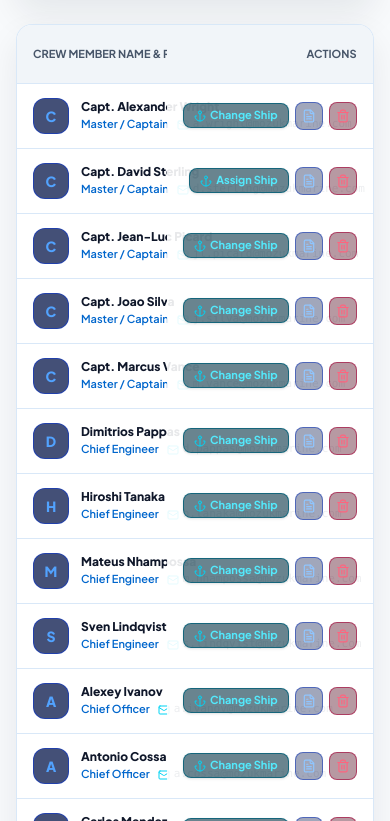
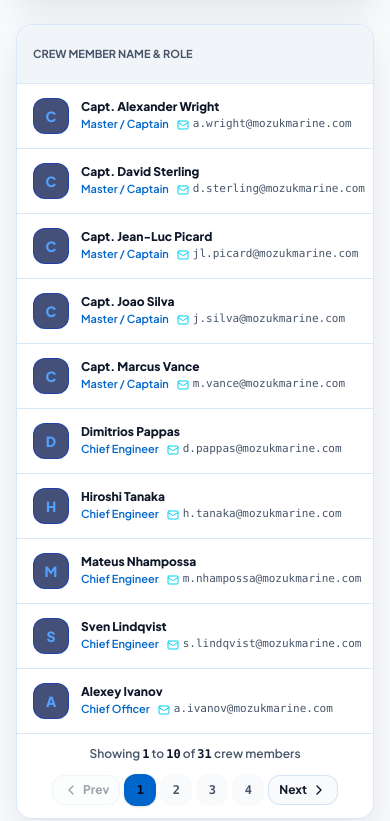
Before and after one commit to Drakhtar359/app-mozuk-marine, a React (Vite) app: page / in a window 390 px wide. Shown: the part 2723-3544 px from the top of the page. Built offline with nearby package versions, Linux system fonts and the light colour scheme.

Commit message:
Add 10 crew per page pagination, remove assign button from roster table, and fit all columns without horizontal scrolling

```diff
--- a/src/components/CompanyCrewList.tsx
+++ b/src/components/CompanyCrewList.tsx
@@ -28,6 +28,8 @@ import {
   BookOpen,
   Briefcase,
   History,
+  ChevronLeft,
+  ChevronRight,
 } from 'lucide-react';
 
 interface CompanyCrewListProps {
@@ -55,6 +57,8 @@ export const CompanyCrewList: React.FC<CompanyCrewListProps> = ({
   const [vesselFilter, setVesselFilter] = useState<string>('all');
   const [departmentFilter, setDepartmentFilter] = useState<string>('all');
   const [sortBy, setSortBy] = useState<'rank' | 'name' | 'signOn'>('rank');
+  const [currentPage, setCurrentPage] = useState(1);
+  const ITEMS_PER_PAGE = 10;
 
   // Modal States
   const [isAddModalOpen, setIsAddModalOpen] = useState(false);
@@ -261,6 +265,11 @@ export const CompanyCrewList: React.FC<CompanyCrewListProps> = ({
     return 0;
   });
 
+  // Pagination Slice
+  const totalPages = Math.ceil(sortedCrew.length / ITEMS_PER_PAGE) || 1;
+  const validCurrentPage = Math.min(currentPage, totalPages);
+  const paginatedCrew = sortedCrew.slice((validCurrentPage - 1) * ITEMS_PER_PAGE, validCurrentPage * ITEMS_PER_PAGE);
+
   const assignedCount = companyCrew.filter((c) => c.assignedShipId).length;
   const unassignedCount = companyCrew.filter((c) => !c.assignedShipId).length;
 
@@ -277,6 +286,7 @@ export const CompanyCrewList: React.FC<CompanyCrewListProps> = ({
     setVesselFilter('all');
     setDepartmentFilter('all');
     setSortBy('rank');
+    setCurrentPage(1);
   };
 
   return (
@@ -439,8 +449,9 @@ export const CompanyCrewList: React.FC<CompanyCrewListProps> = ({
       </div>
 
       {/* MASTER CREW ROSTER TABLE */}
-      <div className="mozuk-glass-card rounded-2xl overflow-x-auto shadow-lg">
-        <table className="w-full text-left text-xs min-w-[950px]">
+      <div className="mozuk-glass-card rounded-2xl shadow-lg overflow-hidden">
+        <div className="overflow-x-auto">
+          <table className="w-full text-left text-xs">
             <thead className="bg-[var(--color-bg-alt)] text-[var(--text-muted)] text-[11px] uppercase border-b border-[var(--color-glass-border)] font-bold">
               <tr>
                 <th className="py-3.5 px-4">Crew Member Name & Role</th>
@@ -449,11 +460,11 @@ export const CompanyCrewList: React.FC<CompanyCrewListProps> = ({
                 <th className="py-3.5 px-4">Nationality</th>
                 <th className="py-3.5 px-4">Passport & Seaman Book</th>
                 <th className="py-3.5 px-4 text-center">Vessels Served</th>
-              <th className="py-3.5 px-4 text-right sticky right-0 bg-[var(--color-bg-alt)] z-10">Actions</th>
+                <th className="py-3.5 px-4 text-right">Actions</th>
               </tr>
             </thead>
             <tbody className="divide-y divide-[var(--color-glass-border)]">
-            {sortedCrew.length === 0 ? (
+              {paginatedCrew.length === 0 ? (
                 <tr>
                   <td colSpan={7} className="py-12 text-center text-[var(--text-muted)] text-xs">
                     <Users className="w-10 h-10 text-[var(--text-dim)] mx-auto mb-2 opacity-50" />
@@ -462,7 +473,7 @@ export const CompanyCrewList: React.FC<CompanyCrewListProps> = ({
                   </td>
                 </tr>
               ) : (
-              sortedCrew.map((crew) => {
+                paginatedCrew.map((crew) => {
                   const assignedShip = ships.find((s) => s.id === crew.assignedShipId);
                   const historyCount = crew.vesselHistory ? crew.vesselHistory.length : 0;
 
@@ -572,28 +583,19 @@ export const CompanyCrewList: React.FC<CompanyCrewListProps> = ({
                       </td>
 
                       {/* Actions */}
-                    <td className="py-3.5 px-4 align-middle text-right whitespace-nowrap sticky right-0 bg-[var(--color-surface)] group-hover:bg-[var(--color-glass-border)] transition z-10">
+                      <td className="py-3.5 px-4 align-middle text-right whitespace-nowrap">
                         <div className="flex items-center justify-end gap-1.5" onClick={(e) => e.stopPropagation()}>
-                        {/* Assign / Change Ship Button */}
-                        <button
-                          onClick={() => openAssignModal(crew)}
-                          className="px-2.5 py-1 rounded-lg bg-cyan-950/60 hover:bg-cyan-900/80 text-cyan-300 border border-cyan-800/80 text-[11px] font-bold transition inline-flex items-center gap-1 shadow-sm"
-                          title="Assign or reassign crew member to a vessel"
-                        >
-                          <Anchor className="w-3 h-3 text-cyan-400" />
-                          <span>{crew.assignedShipId ? 'Change Ship' : 'Assign Ship'}</span>
-                        </button>
-
                           {/* View Profile Button */}
                           <button
                             onClick={() => {
                               setViewingProfileCrew(crew);
                               onSelectCrewMember(crew);
                             }}
-                          className="p-1.5 rounded-lg bg-blue-950/40 hover:bg-blue-900/60 text-blue-300 border border-blue-800/60 transition inline-flex items-center"
+                            className="p-1.5 rounded-lg bg-blue-950/40 hover:bg-blue-900/60 text-blue-300 border border-blue-800/60 transition inline-flex items-center gap-1 text-[11px] font-bold"
                             title="View full crew profile"
                           >
-                          <FileText className="w-3.5 h-3.5" />
+                            <FileText className="w-3.5 h-3.5 text-cyan-400" />
+                            <span>Profile</span>
                           </button>
 
                           {/* Delete Button */}
@@ -612,6 +614,52 @@ export const CompanyCrewList: React.FC<CompanyCrewListProps> = ({
               )}
             </tbody>
           </table>
+        </div>
+
+        {/* Pagination Bar */}
+        {sortedCrew.length > 0 && (
+          <div className="px-4 py-3 bg-[var(--color-surface)] border-t border-[var(--color-glass-border)] flex flex-col sm:flex-row items-center justify-between gap-3 text-xs">
+            <div className="text-[var(--text-muted)] font-semibold">
+              Showing <strong className="text-[var(--text-main)] font-mono">{(validCurrentPage - 1) * ITEMS_PER_PAGE + 1}</strong> to{' '}
+              <strong className="text-[var(--text-main)] font-mono">{Math.min(validCurrentPage * ITEMS_PER_PAGE, sortedCrew.length)}</strong> of{' '}
+              <strong className="text-[var(--text-main)] font-mono">{sortedCrew.length}</strong> crew members
+            </div>
+
+            {totalPages > 1 && (
+              <div className="flex items-center gap-1">
+                <button
+                  onClick={() => setCurrentPage((prev) => Math.max(prev - 1, 1))}
+                  disabled={validCurrentPage === 1}
+                  className="px-2.5 py-1.5 rounded-xl bg-[var(--color-bg)] border border-[var(--color-glass-border)] text-[var(--text-main)] font-bold disabled:opacity-40 disabled:cursor-not-allowed hover:bg-[var(--color-glass-border)] transition flex items-center gap-1"
+                >
+                  <ChevronLeft className="w-4 h-4" /> Prev
+                </button>
+
+                {Array.from({ length: totalPages }, (_, i) => i + 1).map((pageNum) => (
+                  <button
+                    key={pageNum}
+                    onClick={() => setCurrentPage(pageNum)}
+                    className={`w-8 h-8 rounded-xl font-mono font-bold text-xs transition ${
+                      pageNum === validCurrentPage
+                        ? 'bg-[var(--color-primary)] text-slate-950 shadow-sm'
+                        : 'bg-[var(--color-bg)] text-[var(--text-muted)] hover:text-[var(--text-main)] hover:bg-[var(--color-glass-border)]'
+                    }`}
+                  >
+                    {pageNum}
+                  </button>
+                ))}
+
+                <button
+                  onClick={() => setCurrentPage((prev) => Math.min(prev + 1, totalPages))}
+                  disabled={validCurrentPage === totalPages}
+                  className="px-2.5 py-1.5 rounded-xl bg-[var(--color-bg)] border border-[var(--color-glass-border)] text-[var(--text-main)] font-bold disabled:opacity-40 disabled:cursor-not-allowed hover:bg-[var(--color-glass-border)] transition flex items-center gap-1"
+                >
+                  Next <ChevronRight className="w-4 h-4" />
+                </button>
+              </div>
+            )}
+          </div>
+        )}
       </div>
 
       {/* MODAL 1: REGISTER NEW COMPANY CREW MEMBER */}
```
Lines whose indentation alone changed are shown as unchanged.
